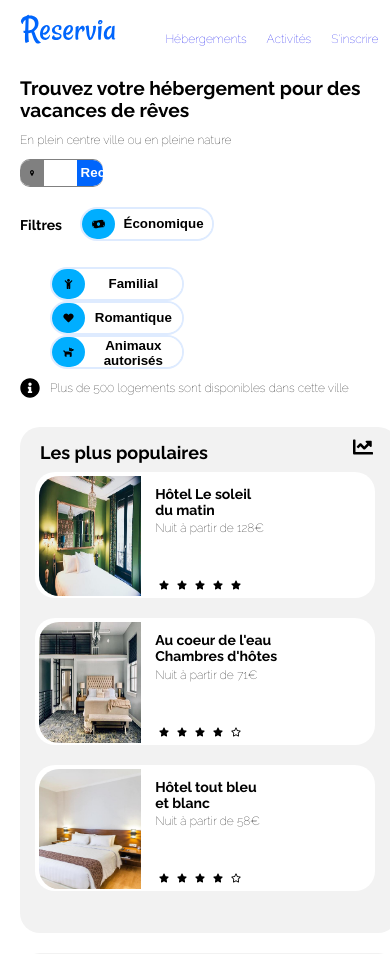
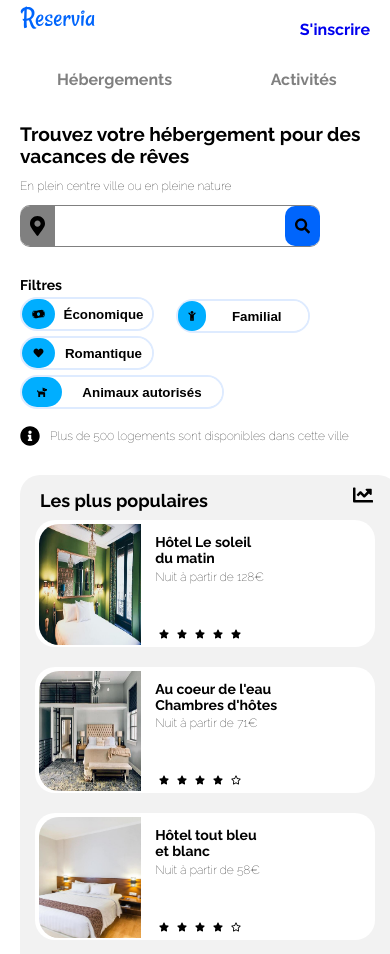
Before and after one commit to yohanetifier/YohanEtifier_2_05032020, a plain HTML site: page index.html in a window 390 px wide. Shown: the top 954 px of the page. Drawn offline with Linux system fonts and the light colour scheme.

Commit message:
responsive design section filtres, header

```diff
--- a/index.html
+++ b/index.html
@@ -15,9 +15,9 @@
             <img src="Projet 2 - Reservia 2/images/logo/Reservia.svg">
             <nav>
                 <ul>
-                    <li><a href="#hebergements">Hébergements</a></li>
-                    <li><a href="#activites">Activités</a></li>
-                    <li><a href="#">S'inscrire</a></li>
+                    <li  class="nav"><a  href="#hebergements">Hébergements</a></li>
+                    <li  class="nav"><a href="#activites">Activités</a></li>
+                    <li id="inscription"><a  href="#">S'inscrire</a></li>
                 </ul>
             </nav>
         </header>
@@ -25,7 +25,7 @@
             <p>Trouvez votre hébergement pour des vacances de rêves</p>
             <p>En plein centre ville ou en pleine nature</p>
             <form>
-                <input type="image" id="image" alt="Login" src="Projet 2 - Reservia 2/images/icone/map-marker-alt-solid.svg"><input type="search" name="search"><button class="search">Rechercher</button>
+                <input type="image" id="image" alt="Login" src="Projet 2 - Reservia 2/images/icone/map-marker-alt-solid.svg"><input type="search" name="search"><button class="search">Rechercher</button><input type="image" id="responsive-image" alt="Login" src="Projet 2 - Reservia 2/images/icone/search-solid.svg">
             </form>
         </section>
                 <!--Filtres de recherches-->
@@ -35,7 +35,7 @@
                         <img src="Projet 2 - Reservia 2/images/icone/money-bill-wave-solid.svg">
                         <button>Économique</button>
                     </div>
-                    <div class=container_icone>
+                    <div id="familial" class=container_icone>
                         <img src="Projet 2 - Reservia 2/images/icone/child-solid.svg">
                         <button>Familial</button>
                     </div>
@@ -43,7 +43,7 @@
                         <img src="Projet 2 - Reservia 2/images/icone/heart-solid.svg">
                         <button>Romantique </button>
                     </div>
-                    <div class=container_icone>
+                    <div id="animal" class=container_icone>
                         <img src="Projet 2 - Reservia 2/images/icone/dog-solid.svg">
                         <button>Animaux autorisés</button>
                     </div>
--- a/style.css
+++ b/style.css
@@ -52,7 +52,88 @@ header a
 header a:hover
 {
     color:blue;
-    text-decoration: overline;
+    border-top: black;
+
+}
+
+@media (max-width: 768px)
+{
+    header
+    {
+        flex-direction: column;
+        align-items: space-between;
+    }
+
+    header img
+    {
+        width: 20%;
+    }
+
+    #inscription
+    {
+        position: absolute;
+        right: 0px;
+        top: 0px;
+        margin-right: 20px;
+        font-size: 1rem;
+        color:rgb(0, 47, 255);
+        font-weight: bold;
+
+    }
+
+    #inscription:hover
+    {
+        text-decoration: none;
+        color:rgb(0, 47, 255);
+    }
+
+    header nav
+    {
+        display: flex;
+        margin-left: 0px;
+        padding-left: 0px;
+        margin-top: 20px;
+        padding: 0px;
+    }
+
+    header ul
+    {
+        width: 100%;
+        height: 100%;
+        margin: 0px;
+        padding: 0px;
+
+
+    }
+
+    header .nav
+    {
+        width: 50%;
+        margin: 0px;
+        text-align: center;
+        font-size: 1rem;
+        font-weight: bold;
+        padding: 15px;
+
+    }
+
+    header .nav a
+    {
+        color: grey;
+    }
+
+    header .nav:hover
+    {
+        border-bottom: 2px solid rgb(0, 47, 255);
+
+    }
+
+    header .nav a:hover
+    {
+        color:rgb(0, 47, 255);
+    }
+
+
 
 }
 
@@ -77,7 +158,7 @@ form
 {
     display: flex;
     border: 1px solid grey;
-    width: 22%;
+    width: 300px;
     border-radius: 10px;
     border-right: none;
     border-left: none;
@@ -113,6 +194,47 @@ input[type="search"]{
 
 }
 
+#responsive-image
+{
+    display: none;
+}
+
+@media (max-width: 768px)
+{
+    form
+    {
+        position: relative;
+    }
+
+    #recherche button
+    {
+        display: none;
+    }
+
+    #responsive-image
+    {
+        display: block;
+        background:#0065FC;
+        padding: 10px;
+        border-radius: 10px;
+        color: white;
+        border: none;
+        width: 15px;
+        height: 20px;
+        position: absolute;
+        top: 0px;
+        right: 0px;
+    }
+
+    #recherche input[type="search"]
+    {
+        width: 300px;
+        border-top-right-radius: 20px;
+        border-bottom-right-radius: 20px;
+    }
+
+}
+
 
 /* Filtres */
 
@@ -120,7 +242,8 @@ input[type="search"]{
     display: flex;
     flex-wrap: wrap;
     margin-top: 20px;
-    width: 80%;
+    width: 60%;
+
 
 }
 
@@ -132,12 +255,14 @@ input[type="search"]{
     height: 30px;
     border-radius: 50px;
     margin-left: 30px;
+
 }
 
 .filtres-container h3
 {
     margin-top: 0px;
     margin-bottom: 0px;
+    margin-right: 0px;
     height: 50px;
     width: 10%;
     padding-top: 10px;
@@ -153,18 +278,59 @@ input[type="search"]{
 
 .container_icone button {
     background-color: white;
-    width: 100px;
+    width: 200px;
     text-align: center;
-    border-radius: 50px;
+    border-radius: 20px;
     border: none;
 
 }
+
 
 .container_icone button:hover
 {
     text-decoration: underline;
     color:rgb(0, 174, 255);
 }
+
+@media (max-width: 768px)
+{
+    .filtres-container
+    {
+        flex-direction:column;
+        height : 150px;
+        width: 300px;
+        position: relative;
+
+    }
+
+    .filtres-container h3
+    {
+        height: 20px;
+        width: 50px;
+    }
+
+     .container_icone
+    {
+        position: relative;
+        right: 30px;
+        margin-bottom: 5px;
+
+    }
+
+    #familial
+    {
+        position: absolute;
+        top: 32px;
+        right: 10px;
+    }
+
+    #animal
+    {
+        width: 200px;
+    }
+}
+
+
 
 /* Informations complémentaires en dessous de la zone filtres */
 
```
Also changed, not shown: Projet 2 - Reservia 2/images/icone/search-solid.svg (added), 2 other files.
